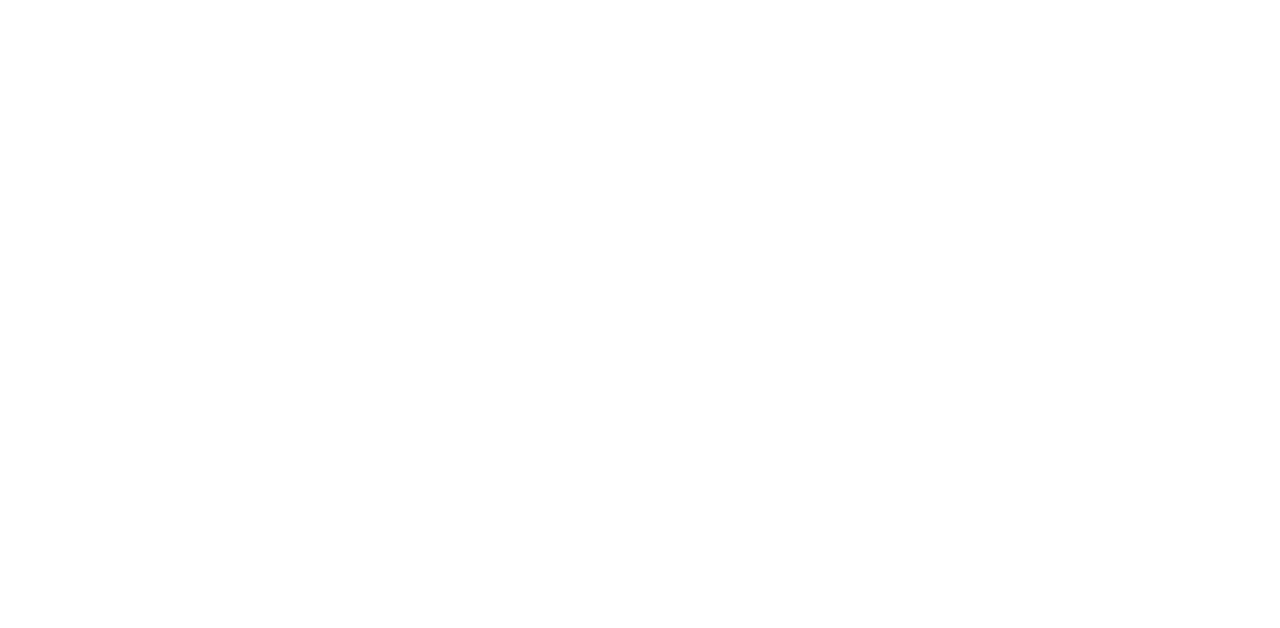
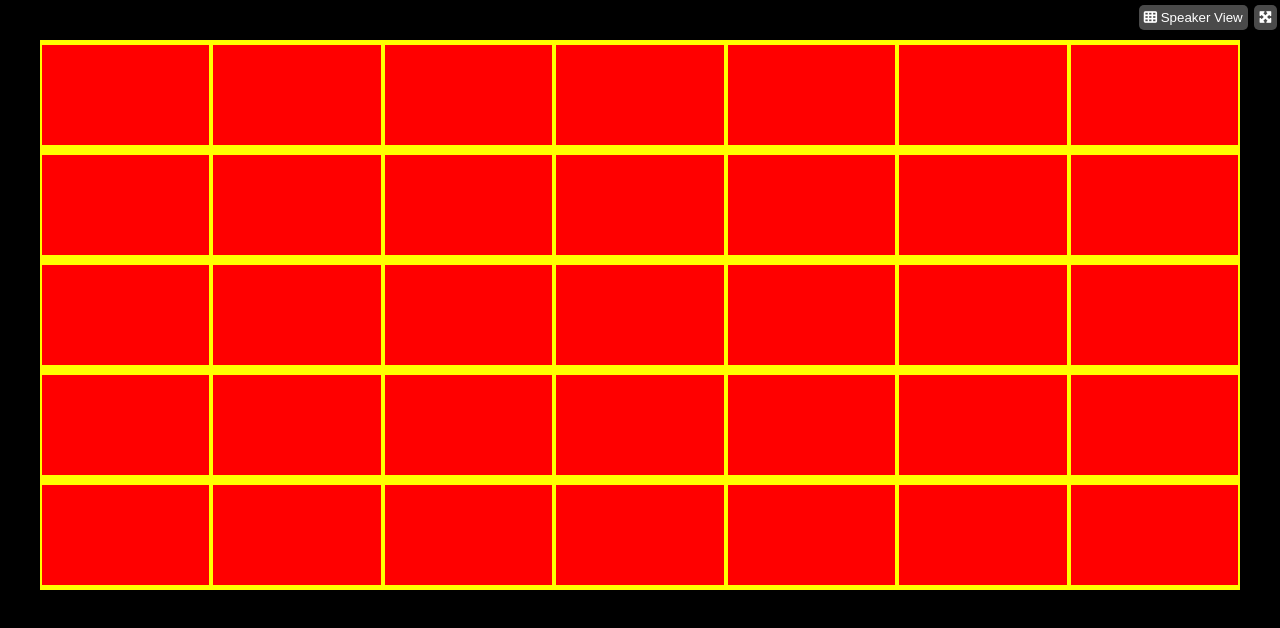
Before and after one commit to FedericoMorrillo/html-css-zoom, a plain HTML site: page index.html in a window 1280 px wide. Drawn offline with Linux system fonts and the light colour scheme.

Commit message:
feat: struttura cards incompleta

```diff
--- a/css/style.css
+++ b/css/style.css
@@ -1,14 +1,77 @@
 /*reset*/
-*{
+* {
     margin: 0;
     padding: 0;
     box-sizing: border-box;
 }
+
 /*reset*/
+/*debug*/
+.contenitore{
+    background-color: yellow;
+}
+.user{
+    height: 100px;
+    background-color: red;
+}
+/*debug*/
 /*common*/
+.flex {
+    display: flex;
+}
+
+header button {
+    border: none;
+    color: white;
+    background-color: #4a4a4a;
+    cursor: pointer;
+    padding: 5px;
+    border-radius: 5px;
+    margin: 0 3px;
+}
+
 /*common*/
+
 /*body*/
-body{
+body {
     font-family: 'Roboto', sans-serif;
+    background-color: black;
 }
+
 /*body*/
+
+/*header*/
+header {
+    position: fixed;
+    top: 0;
+    left: 0;
+    right: 0;
+    background-color: black;
+    z-index: 9999;
+}
+
+header .button-box {
+    position: absolute;
+    right: 0;
+    top: 5px;
+    color: white;
+}
+
+/*header*/
+
+/*main*/
+main{
+    height: 100vh;
+    margin: 40px 0;
+}
+
+.contenitore{
+    max-width: 1200px;
+    margin: 0 auto;
+    flex-wrap: wrap;
+}
+.user{
+    width: calc(100% / 7 - 4px);
+    margin: 5px 2px;
+}
+/*main*/
--- a/index.html
+++ b/index.html
@@ -1,15 +1,74 @@
 <!DOCTYPE html>
 <html lang="en">
+
 <head>
+    <!--font roboto-->
     <link rel="preconnect" href="https://fonts.googleapis.com">
-<link rel="preconnect" href="https://fonts.gstatic.com" crossorigin>
-<link href="https://fonts.googleapis.com/css2?family=Roboto&display=swap" rel="stylesheet">
+    <link rel="preconnect" href="https://fonts.gstatic.com" crossorigin>
+    <link href="https://fonts.googleapis.com/css2?family=Roboto&display=swap" rel="stylesheet">
+    <!--/font roboto-->
+    <!--font awesome-->
+    <link rel="stylesheet" href="https://cdnjs.cloudflare.com/ajax/libs/font-awesome/6.4.2/css/all.min.css"
+        integrity="sha512-z3gLpd7yknf1YoNbCzqRKc4qyor8gaKU1qmn+CShxbuBusANI9QpRohGBreCFkKxLhei6S9CQXFEbbKuqLg0DA=="
+        crossorigin="anonymous" referrerpolicy="no-referrer" />
+    <!--/font awesome-->
     <meta charset="UTF-8">
     <meta name="viewport" content="width=device-width, initial-scale=1.0">
+    <!--style.css-->
     <link rel="stylesheet" href="css/style.css">
+    <!--/style.css-->
     <title>Zoom</title>
 </head>
+
 <body>
+    <header>
+        <!--tasti superiori-->
+        <div class="button-box flex">
+            <div class="speaker-view"><button><i class="fa-solid fa-table-cells"></i> Speaker View</button></div>
+            <div class="full-screen"><button><i class="fa-solid fa-maximize"></i></button></div>
+        </div>
+        <!--/tasti superiori-->
+    </header>
+    <main>
+        <!-- area di visualizzazione-->
+        <div class="contenitore flex">
+            <div class="user"></div>
+            <div class="user"></div>
+            <div class="user"></div>
+            <div class="user"></div>
+            <div class="user"></div>
+            <div class="user"></div>
+            <div class="user"></div>
+            <div class="user"></div>
+            <div class="user"></div>
+            <div class="user"></div>
+            <div class="user"></div>
+            <div class="user"></div>
+            <div class="user"></div>
+            <div class="user"></div>
+            <div class="user"></div>
+            <div class="user"></div>
+            <div class="user"></div>
+            <div class="user"></div>
+            <div class="user"></div>
+            <div class="user"></div>
+            <div class="user"></div>
+            <div class="user"></div>
+            <div class="user"></div>
+            <div class="user"></div>
+            <div class="user"></div>
+            <div class="user"></div>
+            <div class="user"></div>
+            <div class="user"></div>
+            <div class="user"></div>
+            <div class="user"></div>
+            <div class="user"></div>
+            <div class="user"></div>
+            <div class="user"></div>
+            <div class="user"></div>
+            <div class="user"></div>
+        </div>
+    </main>
+</body>
 
-</body>
 </html>
```
